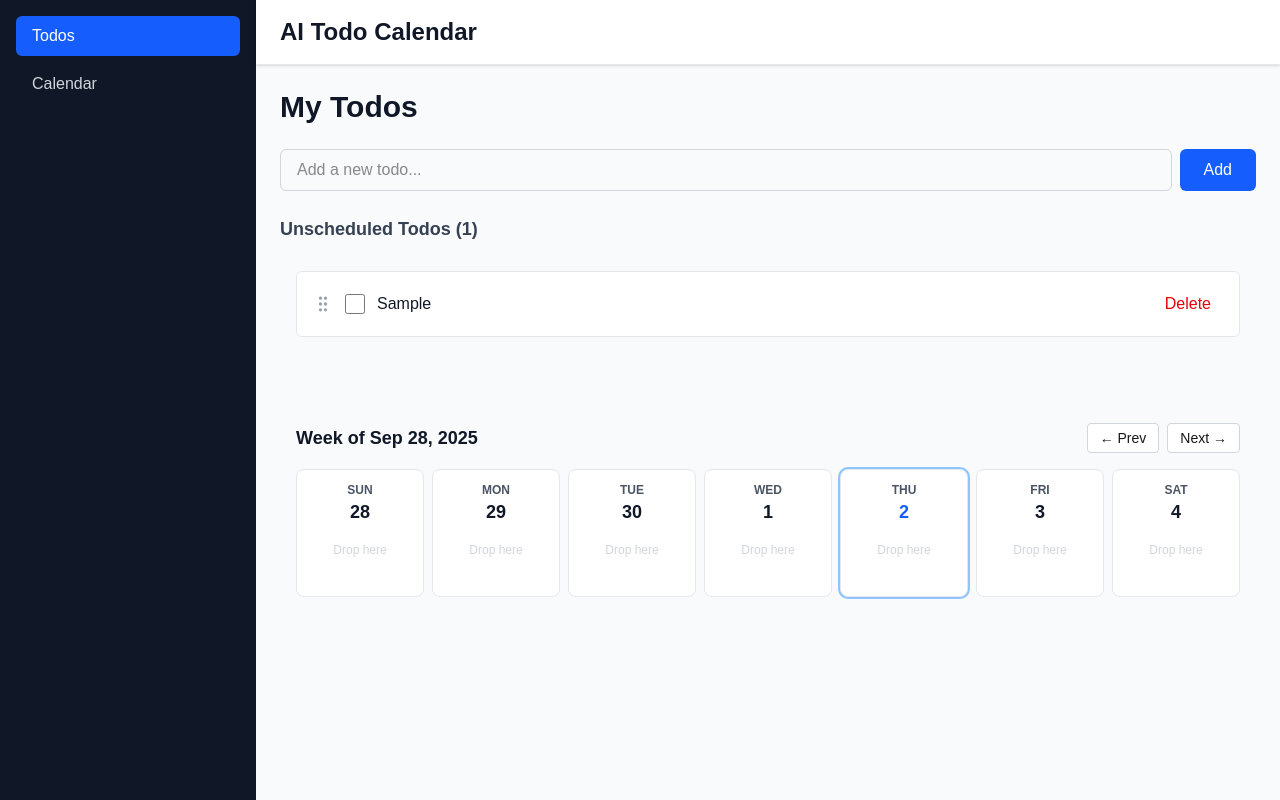
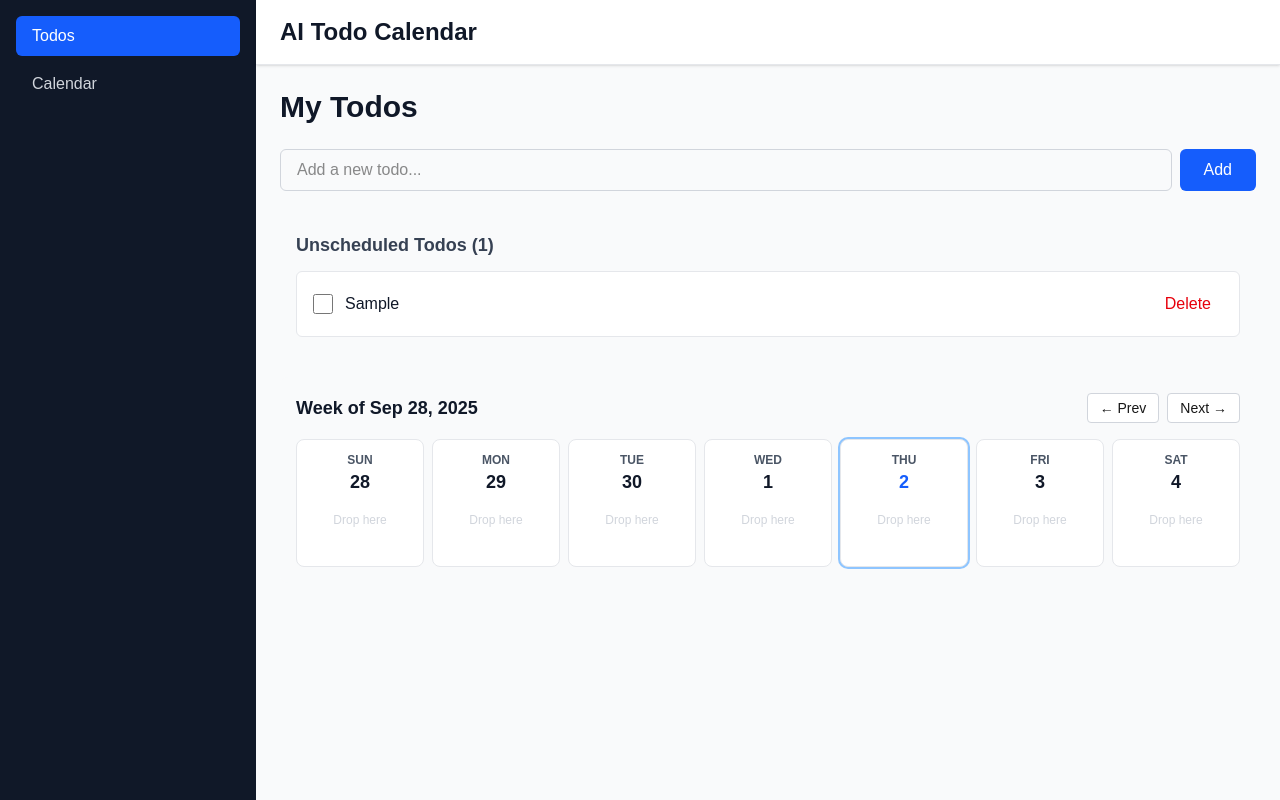
Before and after one commit to ChuqingShi/ai-todo-calendar, a Next.js app: page /todos in a window 1280 px wide. Both pictures are taken after typing "Sample" into the empty fields and a click on the button "Add". Built offline with nearby package versions, Linux system fonts and the light colour scheme.

Commit message:
feat: add drag-and-drop ordering for todos within calendar days and unscheduled section, and improve drag-and-drop UX

```diff
--- a/app/todos/page.tsx
+++ b/app/todos/page.tsx
@@ -1,20 +1,23 @@
 "use client";
 
 import { useState, useEffect } from "react";
-import { DndContext, DragEndEvent, useDroppable } from "@dnd-kit/core";
+import { DndContext, DragEndEvent, useDroppable, DragOverEvent, pointerWithin } from "@dnd-kit/core";
+import { SortableContext, arrayMove, verticalListSortingStrategy } from "@dnd-kit/sortable";
 import { startOfWeek } from "date-fns";
 import WeeklyCalendar from "@/components/WeeklyCalendar";
 import DraggableTodoItem from "@/components/DraggableTodoItem";
+import SortableTodoItem from "@/components/SortableTodoItem";
 
 /**
  * Todo Interface
- * Each todo has an id, title, completed status, and optional deadline
+ * Each todo has an id, title, completed status, optional deadline, and order
  */
 interface Todo {
   id: number;
   title: string;
   completed: boolean;
   deadline?: string; // ISO date string (YYYY-MM-DD)
+  order: number; // For manual ordering
 }
 
 const STORAGE_KEY = "ai-todo-calendar-todos";
@@ -35,7 +38,13 @@ export default function TodosPage() {
       try {
         const savedTodos = localStorage.getItem(STORAGE_KEY);
         if (savedTodos) {
-          setTodos(JSON.parse(savedTodos));
+          const parsed = JSON.parse(savedTodos);
+          // Add order field to old todos that don't have it
+          const todosWithOrder = parsed.map((todo: Todo, index: number) => ({
+            ...todo,
+            order: todo.order !== undefined ? todo.order : index,
+          }));
+          setTodos(todosWithOrder);
         }
       } catch (error) {
         console.error("Failed to load todos from localStorage:", error);
@@ -67,6 +76,7 @@ export default function TodosPage() {
       id: Date.now(), // Simple unique ID generator
       title: inputValue,
       completed: false,
+      order: todos.length, // Add to end
     };
 
     setTodos([...todos, newTodo]);
@@ -92,15 +102,51 @@ export default function TodosPage() {
   };
 
   /**
-   * Handle drag end - update todo deadline
+   * Handle drag end - update todo deadline or reorder
    */
   const handleDragEnd = (event: DragEndEvent) => {
     const { active, over } = event;
 
     if (!over) return;
 
-    const todoId = parseInt(active.id.toString().replace("todo-", ""));
-    const dropTarget = over.id.toString();
+    const activeId = active.id.toString();
+    const overId = over.id.toString();
+
+    const activeTodoId = parseInt(activeId.replace("todo-", ""));
+    const overTodoId = parseInt(overId.replace("todo-", ""));
+
+    const activeTodo = todos.find((t) => t.id === activeTodoId);
+    const overTodo = todos.find((t) => t.id === overTodoId);
+
+    // Check if this is a same-day reordering operation (both todos have same deadline)
+    if (activeTodo && overTodo && activeTodo.deadline === overTodo.deadline) {
+      const todoList = activeTodo.deadline
+        ? todos.filter((t) => t.deadline === activeTodo.deadline).sort((a, b) => a.order - b.order)
+        : unscheduledTodos;
+
+      const oldIndex = todoList.findIndex((t) => t.id === activeTodoId);
+      const newIndex = todoList.findIndex((t) => t.id === overTodoId);
+
+      if (oldIndex !== -1 && newIndex !== -1 && oldIndex !== newIndex) {
+        const reordered = arrayMove(todoList, oldIndex, newIndex);
+
+        // Update order values
+        const updatedTodos = todos.map((todo) => {
+          const newPos = reordered.findIndex((t) => t.id === todo.id);
+          if (newPos !== -1) {
+            return { ...todo, order: newPos };
+          }
+          return todo;
+        });
+
+        setTodos(updatedTodos);
+        return;
+      }
+    }
+
+    // Handle calendar drop (setting deadline)
+    const todoId = activeTodoId;
+    const dropTarget = overId;
 
     // If dropped on unscheduled zone, remove deadline
     if (dropTarget === "unscheduled") {
@@ -109,11 +155,17 @@ export default function TodosPage() {
           todo.id === todoId ? { ...todo, deadline: undefined } : todo
         )
       );
-    } else {
-      // Otherwise set the deadline to the date
+    } else if (dropTarget.match(/^\d{4}-\d{2}-\d{2}$/)) {
+      // Otherwise set the deadline to the date (if it's a valid date format)
+      const targetDayTodos = todos
+        .filter((t) => t.deadline === dropTarget)
+        .sort((a, b) => a.order - b.order);
+
       setTodos(
         todos.map((todo) =>
-          todo.id === todoId ? { ...todo, deadline: dropTarget } : todo
+          todo.id === todoId
+            ? { ...todo, deadline: dropTarget, order: targetDayTodos.length }
+            : todo
         )
       );
     }
@@ -133,8 +185,10 @@ export default function TodosPage() {
     setCurrentWeekStart((prev) => new Date(prev.getTime() + 7 * 24 * 60 * 60 * 1000));
   };
 
-  // Separate todos into unscheduled and scheduled
-  const unscheduledTodos = todos.filter((todo) => !todo.deadline);
+  // Separate todos into unscheduled and scheduled, sorted by order
+  const unscheduledTodos = todos
+    .filter((todo) => !todo.deadline)
+    .sort((a, b) => a.order - b.order);
 
   // Droppable zone for unscheduled todos
   const UnscheduledDropZone = () => {
@@ -145,17 +199,21 @@ export default function TodosPage() {
     return (
       <div
         ref={setNodeRef}
-        className={`space-y-2 min-h-32 p-4 rounded-lg transition-all ${
+        className={`min-h-32 p-4 rounded-lg transition-all ${
           isOver ? "bg-blue-50 border-2 border-blue-400" : "bg-transparent"
         }`}
       >
+        <h3 className="text-lg font-semibold text-gray-700 mb-3 pointer-events-none">
+          Unscheduled Todos ({unscheduledTodos.length})
+        </h3>
+        <div className="space-y-2 pointer-events-auto">
           {unscheduledTodos.length === 0 ? (
-          <p className="text-gray-500 text-center py-8 bg-gray-50 rounded-lg">
+            <p className="text-gray-500 text-center py-8 bg-gray-50 rounded-lg pointer-events-none">
               No unscheduled todos. Drag todos from the calendar to unschedule them.
             </p>
           ) : (
             unscheduledTodos.map((todo) => (
-            <DraggableTodoItem
+              <SortableTodoItem
                 key={todo.id}
                 todo={todo}
                 onToggle={toggleTodo}
@@ -164,11 +222,12 @@ export default function TodosPage() {
             ))
           )}
         </div>
+      </div>
     );
   };
 
   return (
-    <DndContext onDragEnd={handleDragEnd}>
+    <DndContext onDragEnd={handleDragEnd} collisionDetection={pointerWithin}>
       <div className="max-w-7xl mx-auto">
         <h2 className="text-3xl font-bold text-gray-900 mb-6">My Todos</h2>
 
@@ -193,10 +252,12 @@ export default function TodosPage() {
 
         {/* Unscheduled Todos Section */}
         <div className="mb-6">
-          <h3 className="text-lg font-semibold text-gray-700 mb-3">
-            Unscheduled Todos ({unscheduledTodos.length})
-          </h3>
+          <SortableContext
+            items={unscheduledTodos.map((todo) => `todo-${todo.id}`)}
+            strategy={verticalListSortingStrategy}
+          >
             <UnscheduledDropZone />
+          </SortableContext>
         </div>
 
         {/* Weekly Calendar Section */}
--- /dev/null
+++ b/components/SortableTodoItem.tsx
@@ -0,0 +1,89 @@
+import { useSortable } from "@dnd-kit/sortable";
+import { CSS } from "@dnd-kit/utilities";
+
+interface Todo {
+  id: number;
+  title: string;
+  completed: boolean;
+  deadline?: string;
+  order: number;
+}
+
+interface SortableTodoItemProps {
+  todo: Todo;
+  onToggle: (id: number) => void;
+  onDelete: (id: number) => void;
+}
+
+export default function SortableTodoItem({
+  todo,
+  onToggle,
+  onDelete,
+}: SortableTodoItemProps) {
+  const {
+    attributes,
+    listeners,
+    setNodeRef,
+    transform,
+    transition,
+    isDragging,
+  } = useSortable({
+    id: `todo-${todo.id}`,
+    data: { todo },
+  });
+
+  const style = {
+    transform: CSS.Transform.toString(transform),
+    transition,
+    opacity: isDragging ? 0.5 : 1,
+  };
+
+  return (
+    <div
+      ref={setNodeRef}
+      style={style}
+      {...attributes}
+      {...listeners}
+      className={`
+        flex items-center gap-3 p-4 bg-white border border-gray-200 rounded-md
+        hover:shadow-sm transition-shadow cursor-grab active:cursor-grabbing
+        ${isDragging ? "shadow-lg ring-2 ring-blue-400 z-50" : ""}
+      `}
+    >
+      {/* Checkbox to mark as completed */}
+      <input
+        type="checkbox"
+        checked={todo.completed}
+        onChange={() => onToggle(todo.id)}
+        onPointerDown={(e) => e.stopPropagation()}
+        className="w-5 h-5 text-blue-600 rounded focus:ring-blue-500 cursor-pointer"
+      />
+
+      {/* Todo title */}
+      <span
+        className={`flex-1 ${
+          todo.completed ? "line-through text-gray-400" : "text-gray-900"
+        }`}
+      >
+        {todo.title}
+        {todo.deadline && (
+          <span className="ml-2 text-xs text-blue-600 font-medium">
+            📅 {new Date(todo.deadline).toLocaleDateString("en-US", {
+              month: "short",
+              day: "numeric",
+            })}
+          </span>
+        )}
+      </span>
+
+      {/* Delete button */}
+      <button
+        onClick={() => onDelete(todo.id)}
+        onPointerDown={(e) => e.stopPropagation()}
+        className="px-3 py-1 text-red-600 hover:bg-red-50 rounded-md transition-colors"
+      >
+        Delete
+      </button>
+    </div>
+  );
+}
--- a/components/WeeklyCalendar.tsx
+++ b/components/WeeklyCalendar.tsx
@@ -1,4 +1,6 @@
-import { useDroppable, useDraggable } from "@dnd-kit/core";
+import { useDroppable } from "@dnd-kit/core";
+import { useSortable } from "@dnd-kit/sortable";
+import { SortableContext, verticalListSortingStrategy } from "@dnd-kit/sortable";
 import { CSS } from "@dnd-kit/utilities";
 import { format, startOfWeek, addDays, isSameDay, parseISO } from "date-fns";
 
@@ -7,6 +9,7 @@ interface Todo {
   title: string;
   completed: boolean;
   deadline?: string;
+  order: number;
 }
 
 interface WeeklyCalendarProps {
@@ -26,14 +29,21 @@ interface CalendarTodoItemProps {
 }
 
 function CalendarTodoItem({ todo }: CalendarTodoItemProps) {
-  const { attributes, listeners, setNodeRef, transform, isDragging } =
-    useDraggable({
+  const {
+    attributes,
+    listeners,
+    setNodeRef,
+    transform,
+    transition,
+    isDragging,
+  } = useSortable({
     id: `todo-${todo.id}`,
     data: { todo },
   });
 
   const style = {
-    transform: CSS.Translate.toString(transform),
+    transform: CSS.Transform.toString(transform),
+    transition,
     opacity: isDragging ? 0.5 : 1,
   };
 
@@ -65,9 +75,9 @@ function DayCard({ date, todos }: DayCardProps) {
     id: dateStr,
   });
 
-  const todosForDay = todos.filter(
-    (todo) => todo.deadline === dateStr
-  );
+  const todosForDay = todos
+    .filter((todo) => todo.deadline === dateStr)
+    .sort((a, b) => a.order - b.order);
 
   const isToday = isSameDay(date, new Date());
 
@@ -80,7 +90,7 @@ function DayCard({ date, todos }: DayCardProps) {
         ${isToday ? "ring-2 ring-blue-300" : ""}
       `}
     >
-      <div className="text-center mb-2">
+      <div className="text-center mb-2 pointer-events-none">
         <div className="text-xs font-semibold text-gray-600 uppercase">
           {format(date, "EEE")}
         </div>
@@ -89,16 +99,21 @@ function DayCard({ date, todos }: DayCardProps) {
         </div>
       </div>
 
-      <div className="space-y-1">
+      <SortableContext
+        items={todosForDay.map((todo) => `todo-${todo.id}`)}
+        strategy={verticalListSortingStrategy}
+      >
+        <div className="space-y-1 pointer-events-auto">
           {todosForDay.map((todo) => (
             <CalendarTodoItem key={todo.id} todo={todo} />
           ))}
           {todosForDay.length === 0 && (
-          <div className="text-xs text-gray-300 text-center py-2">
+            <div className="text-xs text-gray-300 text-center py-2 pointer-events-none">
               Drop here
             </div>
           )}
         </div>
+      </SortableContext>
     </div>
   );
 }
```
Lines whose indentation alone changed are shown as unchanged.
